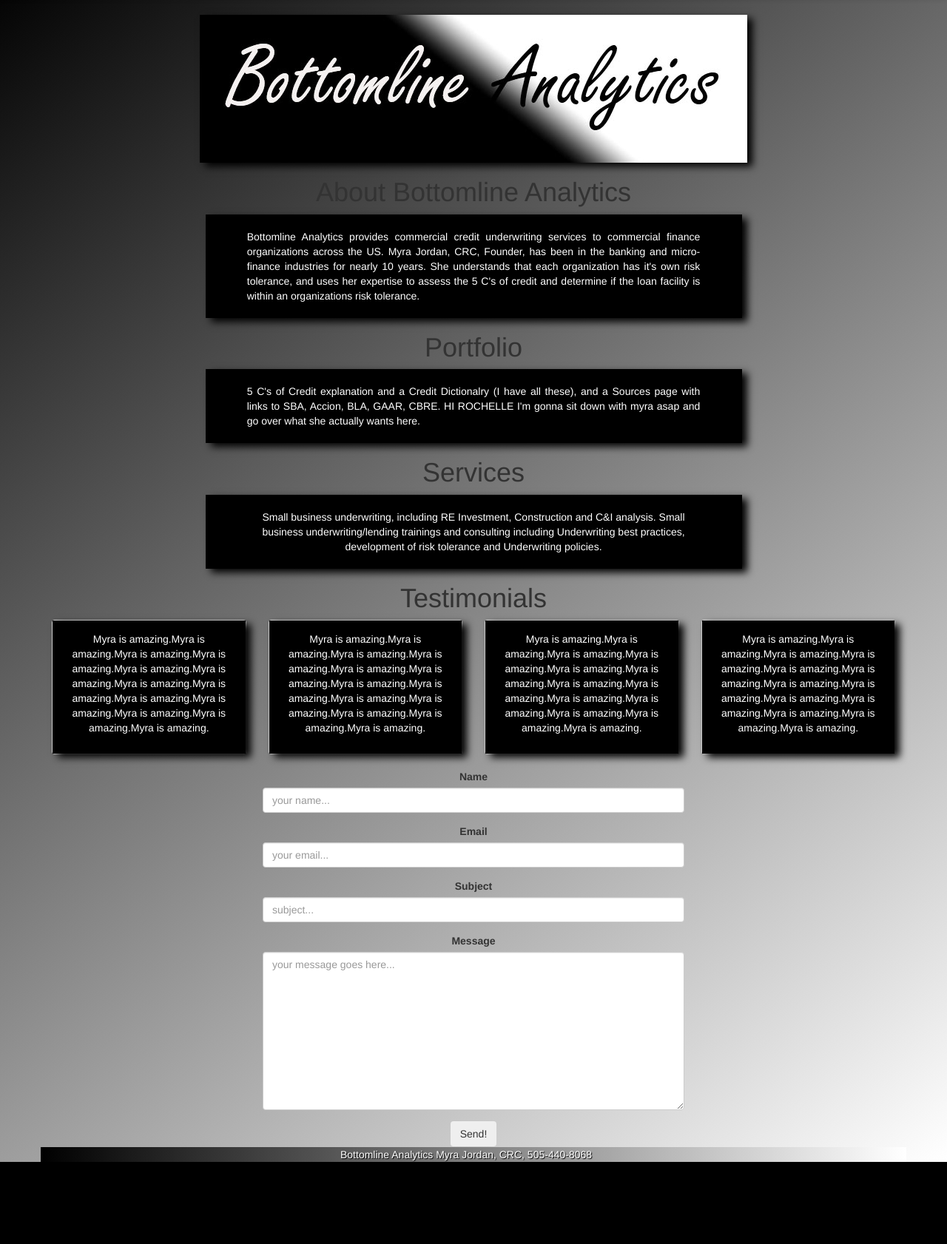
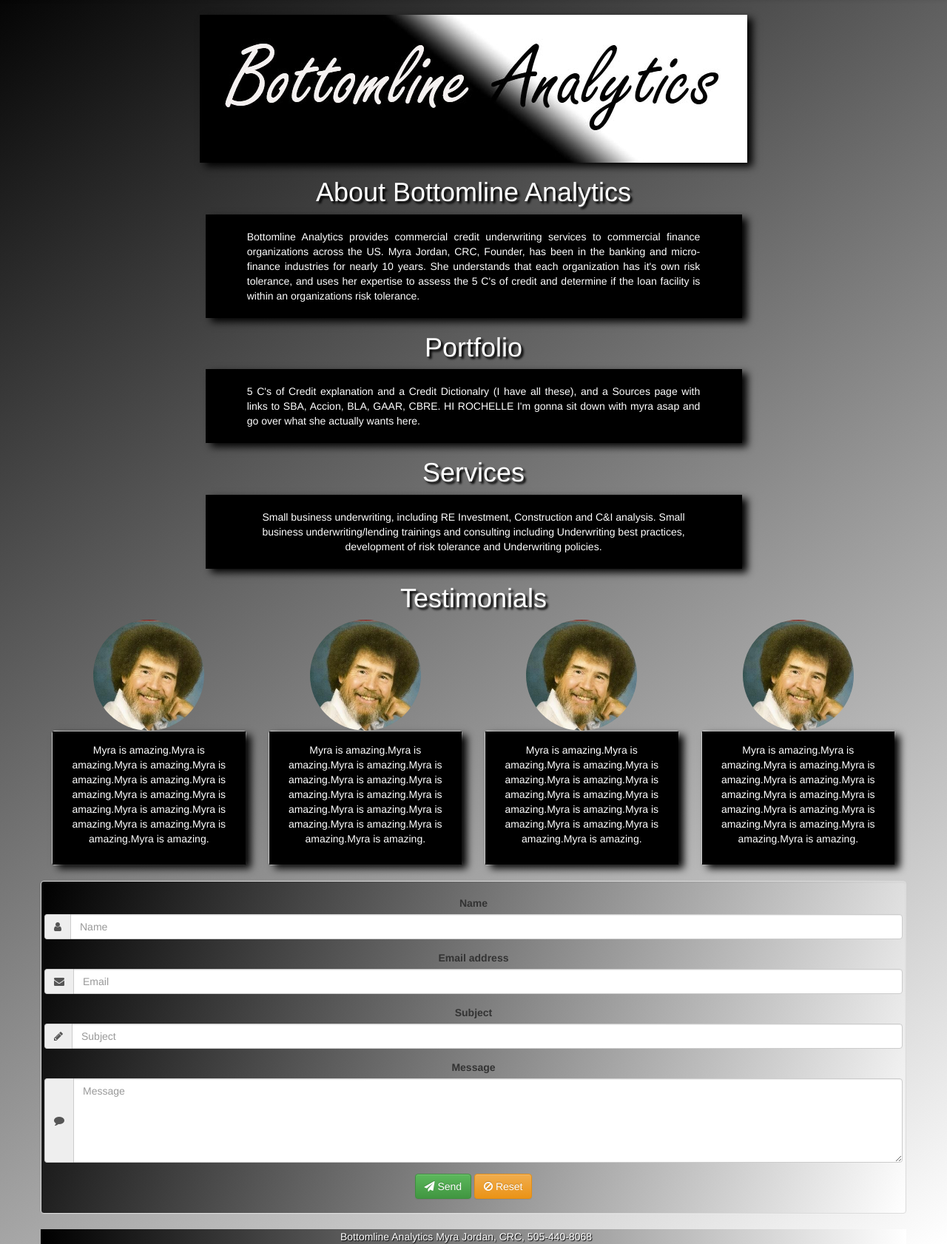
Before and after one commit to abqmj/my-pwp-bottomlineanalytics, a PHP site: page / in a window 1280 px wide. Shown: the part 52-1734 px from the top of the page at 74% size. Before the commit the page ends 1623 px from the top, so only its background shows below. Run offline with PHP 8.4, Linux system fonts and the light colour scheme; some libraries are stand-ins or nearby versions.

Commit message:
added contact form

```diff
--- a/public_html/css/style.css
+++ b/public_html/css/style.css
@@ -64,6 +64,12 @@ width: 200px;
 	max-width:100%;
 	box-shadow: 7px 5px 10px black;
 }
+#headers-AboutMe{
+	color: #ffffff;
+	text-align: center;
+	font-family: "Helvetica Neue",Helvetica,Arial,sans-serif;
+	text-shadow: 3px 3px 3px black;
+}
 .aboutMe{
 	background-color: #000000;
 	width: 58%;
@@ -87,6 +93,12 @@ width: 200px;
 	padding: 20px;
 	text-shadow: 1px 1px 1px black;
 }
+#headers-Portfolio{
+	color: #ffffff;
+	text-align: center;
+	font-family: "Helvetica Neue",Helvetica,Arial,sans-serif;
+	text-shadow: 3px 3px 3px black;
+}
 .Portfolio{
 	background-color: #000000;
 	width: 58%;
@@ -109,6 +121,12 @@ width: 200px;
 	text-align: justify;
 	padding: 20px;
 	text-shadow: 1px 1px 1px black;}
+#headers-Services{
+	color: #ffffff;
+	text-align: center;
+	font-family: "Helvetica Neue",Helvetica,Arial,sans-serif;
+	text-shadow: 3px 3px 3px black;
+}
 .Services {
 	background-color: #000000;
 	width: 58%;
@@ -131,6 +149,12 @@ width: 200px;
 
 	padding: 20px;
 	text-shadow: 1px 1px 1px black;}
+#headers-Testimonials{
+	color: #ffffff;
+	text-align: center;
+	font-family: "Helvetica Neue",Helvetica,Arial,sans-serif;
+	text-shadow: 3px 3px 3px black;
+}
 .panel-body {
 	background-color: #000000;
 	box-shadow: 7px 5px 10px black;
@@ -139,7 +163,17 @@ width: 200px;
 	color: #ffffff;
 	text-shadow: 1px 1px 1px black;
 }
-
+#myPhoto {
+	width:15rem;
+	height: 100%;
+}
+.form-horizontal {
+	background: #000000; /* Old Browsers */
+	background: -webkit-linear-gradient(top left,#000000, #ffffff); /*Safari 5.1-6*/
+	background: -o-linear-gradient(top left,#000000,#ffffff); /*Opera 11.1-12*/
+	background: -moz-linear-gradient(top left,#000000,#ffffff); /*Fx 3.6-15*/
+	background: linear-gradient(top left, #000000, #ffffff); /*Standard*/
+}
 
 #bottomfooter {
 	background: #000000; /* Old Browsers */
--- a/public_html/index.php
+++ b/public_html/index.php
@@ -52,11 +52,11 @@
 						<!-- Collect the nav links, forms, and other content for toggling -->
 						<div class="collapse navbar-collapse" id="main-menu">
 							<ul class="nav navbar-nav navbar-right">
-								<li><a id="nav-ul" href="#Home">Home</a></li>
-								<li><a id="nav-ul" href="#AboutMe">About Me</a></li>
-								<li><a id="nav-ul" href="#Portfolio">Portfolio</a></li>
-								<li><a id="nav-ul" href="#Services">Services</a></li>
-								<li><a id="nav-ul" href="#Testimonials">Testimonials</a></li>
+								<li><a id="nav-ul" href="#headers-Home">Home</a></li>
+								<li><a id="nav-ul" href="#headers-AboutMe">About Me</a></li>
+								<li><a id="nav-ul" href="#headers-Portfolio">Portfolio</a></li>
+								<li><a id="nav-ul" href="#headers-Services">Services</a></li>
+								<li><a id="nav-ul" href="#headers-Testimonials">Testimonials</a></li>
 								<li><a id="nav-ul" href="#ContactForm">Contact</a></li>
 							</ul>
 						</div><!-- /.navbar-collapse -->
@@ -67,7 +67,7 @@
 			<!-- Home -->
 			<section>
 				<div class="container">
-					<div id="Home" class="row">
+					<div id="headers-Home" class="row">
 						<div id="logo-base">
 							<img src="images/BottomlineAnalyticsLogo.jpg"/>
 						</div>
@@ -77,7 +77,7 @@
 			<div class="bg-2 text-center">
 				<div class="container-fluid">
 			<!--About Me -->
-			<h1 id="AboutMe">About Bottomline Analytics</h1>
+			<h1 id="headers-AboutMe">About Bottomline Analytics</h1>
 			<div class="aboutMe">
 				<p class="aboutMeText">Bottomline Analytics provides commercial credit underwriting services to commercial finance organizations across the US. Myra Jordan, CRC, Founder, has been in the banking and micro-finance industries for nearly 10 years. She understands that each organization has it's own risk tolerance, and uses her expertise to assess the 5 C's of credit and determine if the loan facility is within an organizations risk tolerance.</p>
 			</div>
@@ -86,7 +86,7 @@
 			<div class="bg-2 text-center">
 				<div class="container-fluid">
 					<!--Portfolio -->
-					<h1 id="Portfolio">Portfolio</h1>
+					<h1 id="headers-Portfolio">Portfolio</h1>
 					<div class="Portfolio">
 						<p class="portfolioText">5 C's of Credit explanation and a Credit Dictionalry (I have all these), and a Sources page with links to SBA, Accion, BLA, GAAR, CBRE. HI ROCHELLE I'm gonna sit down with myra asap and go over what she actually wants here.</p>
 					</div>
@@ -95,7 +95,7 @@
 			<div class="bg-2 text-center">
 				<div class="container-fluid">
 					<!--Services -->
-					<h1 id="Services">Services</h1>
+					<h1 id="headers-Services">Services</h1>
 					<div class="Services">
 						<p class="servicesText">Small business underwriting, including RE Investment, Construction and C&I analysis.
 							Small business underwriting/lending trainings and consulting including Underwriting best practices, development of risk tolerance and Underwriting policies.  </p>
@@ -105,14 +105,13 @@
 			<!-- Testimonials -->
 			<section>
 				<div class="bg-2 text-center">
-				<h1 id="Testimonials">Testimonials</h1>
+				<h1 id="headers-Testimonials">Testimonials</h1>
 				<div class="container">
 					<div class="row">
 						<div class="col-md-3 text-center">
 
 							<!-- Profile Pic-->
-
-
+									<img src="images/bobross.jpg" alt="doge" class="img-circle" id="myPhoto">
 							<!-- Testimonials -->
 							<div class="panel panel-default">
 								<div class="panel-body">
@@ -126,7 +125,7 @@
 								<div class="row">
 									<div class="col-md-3 text-center">
 										<!-- Profile Pic-->
-
+										<img src="images/bobross.jpg" alt="doge" class="img-circle" id="myPhoto">
 										<!-- Testimonials -->
 										<div class="panel panel-default">
 											<div class="panel-body">
@@ -140,7 +139,7 @@
 											<div class="row">
 												<div class="col-md-3 text-center">
 													<!-- Profile Pic-->
-
+													<img src="images/bobross.jpg" alt="doge" class="img-circle" id="myPhoto">
 													<!-- Testimonials -->
 													<div class="panel panel-default">
 														<div class="panel-body">
@@ -154,7 +153,7 @@
 														<div class="row">
 															<div class="col-md-3 text-center">
 																<!-- Profile Pic-->
-
+																<img src="images/bobross.jpg" alt="doge" class="img-circle" id="myPhoto">
 																<!-- Testimonials -->
 																<div class="panel panel-default">
 																	<div class="panel-body">
@@ -162,40 +161,52 @@
 																	</div>
 																</div>
 															</div><!--/.col-md-3 -->
+															<!-- contact form -->
 															<div id="ContactForm" class="row">
-				<div class="col-md-3"></div>
-				<div class="col-md-6">
-					<form id="contact-form" action="php/mailer.php" method="post">
-
+																<div class="col-md-6"></div>
+																<div class="col-md-12 center-block">
+																	<form class="form-horizontal well" action="email.php">
 																		<div class="form-group">
-							<label for="contact_name">Name</label>
-							<input class="form-control" type="text" id="contact_name" name="contact_name" placeholder="your name...">
+																			<label for="name">Name</label>
+																			<div class="input-group">
+																				<div class="input-group-addon">
+																					<i class="fa fa-user" aria-hidden="true"></i>
 																				</div>
-
+																				<input type="text" class="form-control" id="name" name="name" placeholder="Name">
+																			</div>
+																		</div>
 																		<div class="form-group">
-							<label for="contact_email">Email</label>
-							<input class="form-control" type="email" id="contact_email" name="contact_email" placeholder="your email...">
+																			<label for="email">Email address</label>
+																			<div class="input-group">
+																				<div class="input-group-addon">
+																					<i class="fa fa-envelope" aria-hidden="true"></i>
 																				</div>
-
+																				<input type="email" class="form-control" id="email" name="email" placeholder="Email">
+																			</div>
+																		</div>
 																		<div class="form-group">
-							<label for="contact_subject">Subject</label>
-							<input class="form-control" type="text" id="contact_subject" name="contact_subject" placeholder="subject...">
+																			<label for="subject">Subject</label>
+																			<div class="input-group">
+																				<div class="input-group-addon">
+																					<i class="fa fa-pencil" aria-hidden="true"></i>
 																				</div>
-
+																				<input type="text" class="form-control" id="subject" name="subject" placeholder="Subject">
+																			</div>
+																		</div>
 																		<div class="form-group">
-							<label for="contact_message">Message</label>
-							<textarea class="form-control" name="contact_message" id="contact_message" cols="30" rows="10" placeholder="your message goes here..."></textarea>
+																			<label for="message">Message</label>
+																			<div class="input-group">
+																				<div class="input-group-addon">
+																					<i class="fa fa-comment" aria-hidden="true"></i>
 																				</div>
-
-						<!--	Google reCAPTCHA -->
-						<div class="g-recaptcha" data-sitekey="6LcpdBcUAAAAAMRMZDc-7pGMwurb3FpwpsL6FhYc"></div>
-
-						<button class="btn color-submit">Send!</button>
+																				<textarea class="form-control" rows="5" id="message" name="message" placeholder="Message"></textarea>
+																			</div>
+																		</div>
+																		<button class="btn btn-success" type="submit"><i class="fa fa-paper-plane"></i> Send</button>
+																		<button class="btn btn-warning" type="reset"><i class="fa fa-ban"></i> Reset</button>
 																	</form>
 																</div>
 															</div>
-
-			<!--empty area for form error/success output-->
 			<div class="row">
 				<div class="col-xs-12">
 					<div id="output-area"></div>
```
Also changed, not shown: public_html/images/bobross.jpg (added). Lines whose indentation alone changed are shown as unchanged.
